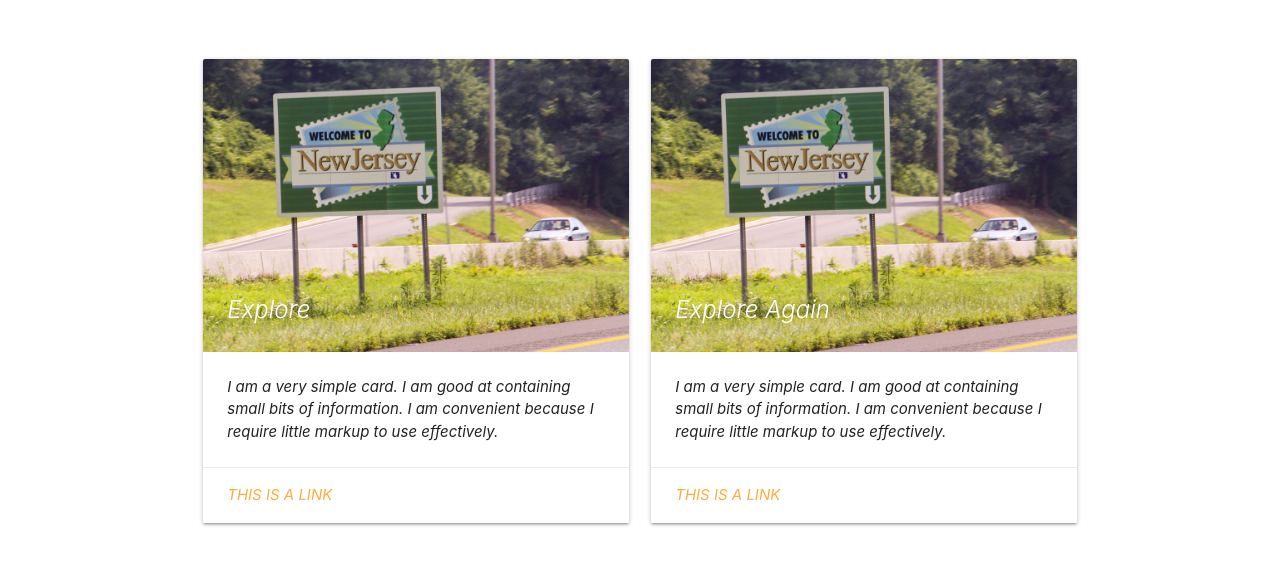
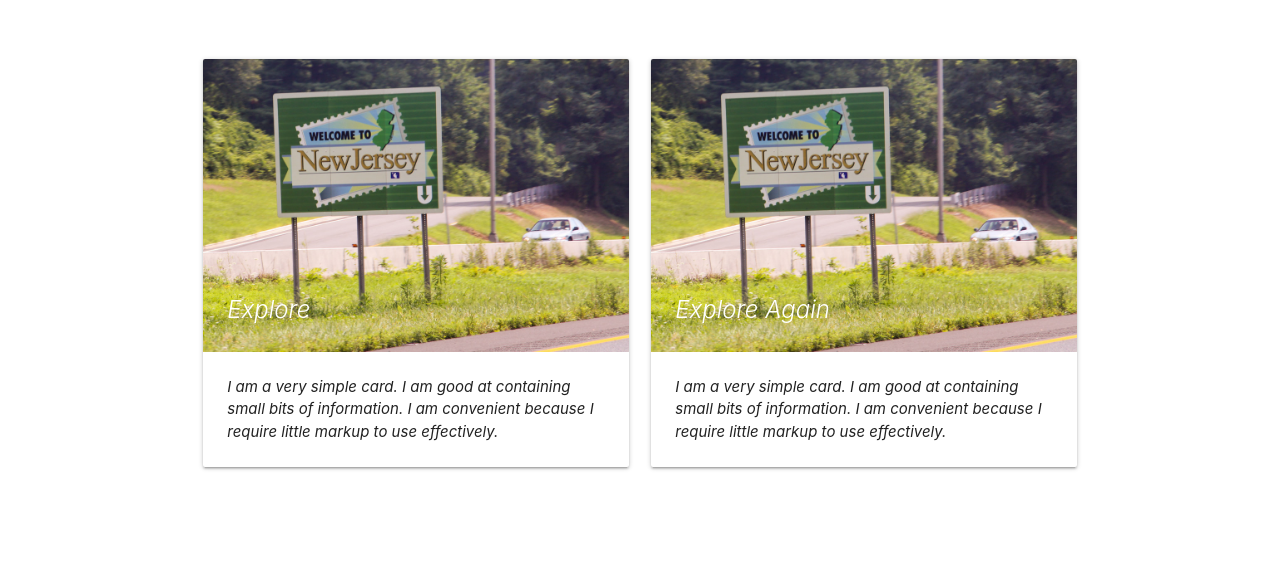
Before and after one commit to devXVII/JerseyZone, a plain HTML site: page src/index.html in a window 1280 px wide. Shown: the part 233-798 px from the top of the page. Drawn offline with nearby package versions, Linux system fonts and the light colour scheme.

Commit message:
Update index.html

```diff
--- a/src/index.html
+++ b/src/index.html
@@ -35,9 +35,6 @@
           <p>I am a very simple card. I am good at containing small bits of information.
           I am convenient because I require little markup to use effectively.</p>
         </div>
-        <div class="card-action bluec">
-          <a href="#">This is a link</a>
-        </div>
       </div>
     </div>
    <div class="col s6">
@@ -50,9 +47,6 @@
           <p>I am a very simple card. I am good at containing small bits of information.
           I am convenient because I require little markup to use effectively.</p>
         </div>
-        <div class="card-action bluec">
-          <a href="#">This is a link</a>
-        </div>
       </div>
     </div>
   </div>
```
